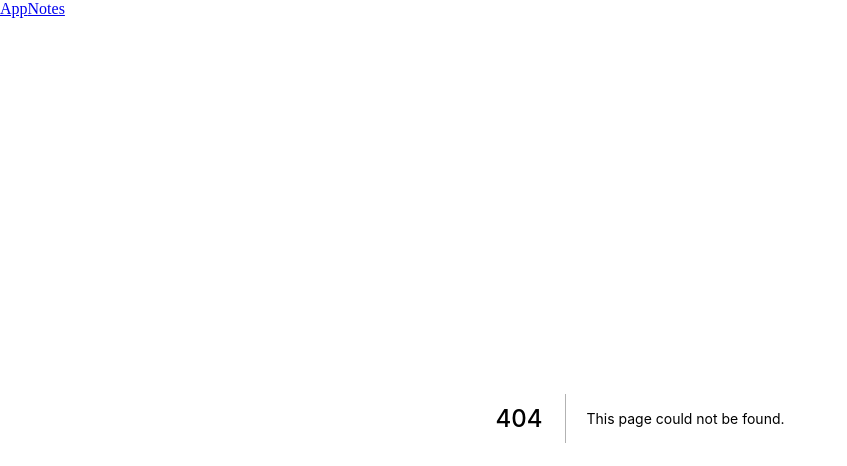
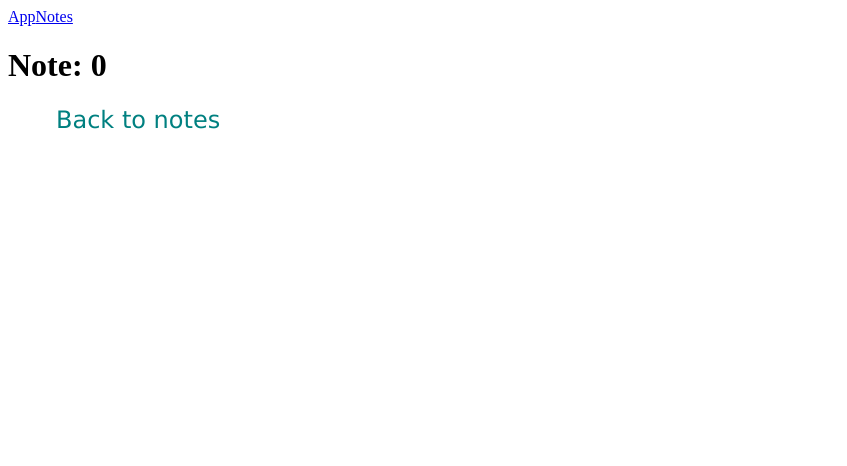
Before and after one commit to grufelous/next-notes-demo, a Next.js app: page /notes_old/0 in a window 1280 px wide. Before the commit this address had no page. Shown: the top 466 px of the page, without its empty margins (0-847 px from the left). Built offline with nearby package versions, Linux system fonts and the light colour scheme; what @theme-ui/presets, theme-ui would draw is missing.

Commit message:
Alternative route for CSS and CSS module demo

```diff
--- /dev/null
+++ b/pages/notes_old/[id].tsx
@@ -0,0 +1,23 @@
+import React from 'react';
+import Link from 'next/link';
+import { useRouter } from 'next/router';
+
+import styles from '../../src/styles/styles.module.css';
+
+const NotesID = () => {
+    const router = useRouter();
+    const { id } = router.query;
+
+    return (
+        <div>
+            <h1>Note: { id }</h1>
+            <Link href='/notes_old'>
+                <a className={styles.custom}>
+                    Back to notes
+                </a>
+            </Link>
+        </div>
+    )
+};
+
+export default NotesID;
```
Also changed, not shown: pages/notes_old/index.tsx (added, +34 -0 lines).
